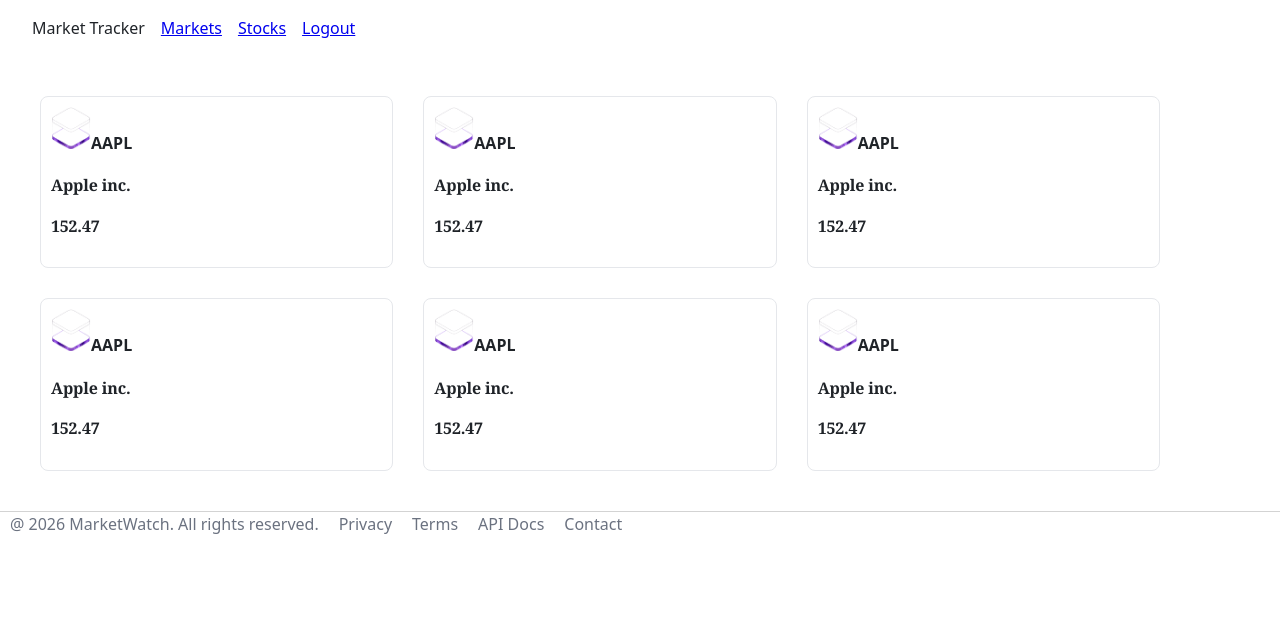
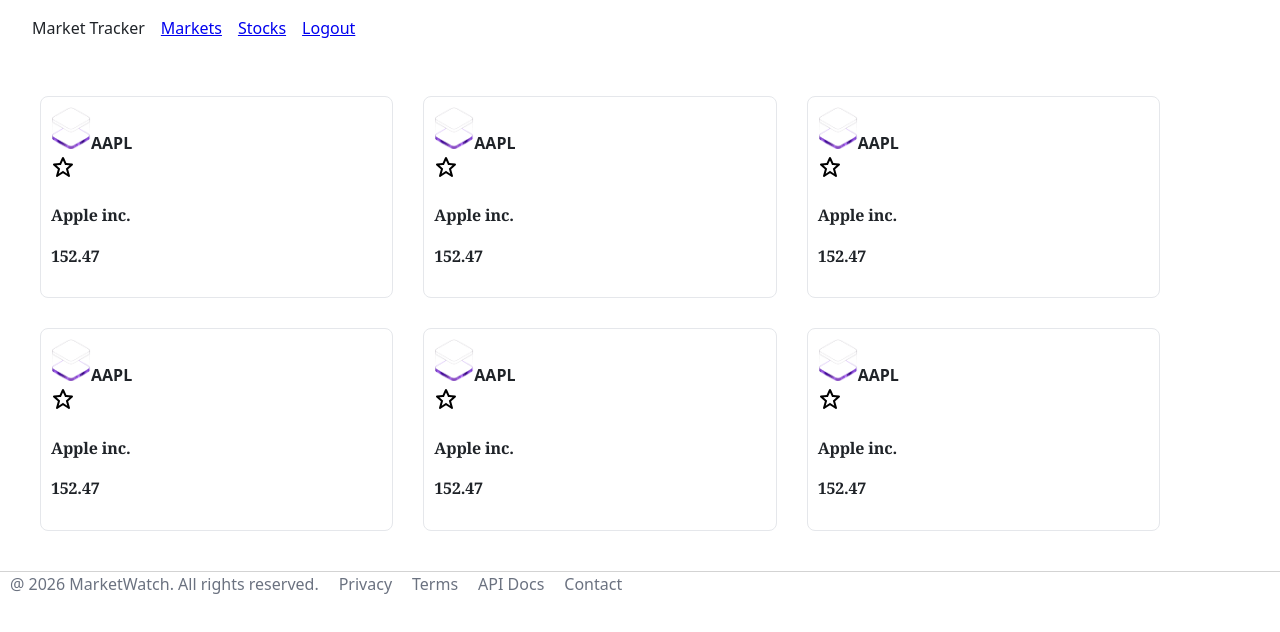
Before and after one commit to carlosariv/market-tracker, a React (Vite) app: page /markets in a window 1280 px wide. Shown: the top 632 px of the page. Built offline with nearby package versions, Linux system fonts and the light colour scheme; sample sign-in values are in the browser's storage.

Commit message:
star icon

```diff
--- a/src/components/StockCard/StockCard.tsx
+++ b/src/components/StockCard/StockCard.tsx
@@ -1,6 +1,7 @@
 import './StockCard.css';
 
 import sampleLogo from '../../assets/hero.png';
+import starIcon from '../../assets/star.svg'
 
 
 interface StockCardProps {
@@ -9,14 +10,18 @@ interface StockCardProps {
     price: number;
 }
 
-
-
-
 export default function StockCard({ symbol, name, price } : StockCardProps) {
     return (
         <div className="stock-card">
-            <img src={sampleLogo} alt="Sample Logo"/>
-            <span className="card-symbol">{symbol}</span>
+            <div className="card-heading">
+                <div>
+                    <img src={sampleLogo} alt="Sample Logo"/>
+                    <span className="card-symbol">{symbol}</span>
+                </div>
+
+                <img src={starIcon}/>
+            </div>
+
             <h4>{name}</h4>
             <h4>{price}</h4>
         </div>
```
Also changed, not shown: src/assets/filled-star.svg (added), src/assets/star.svg (added).
